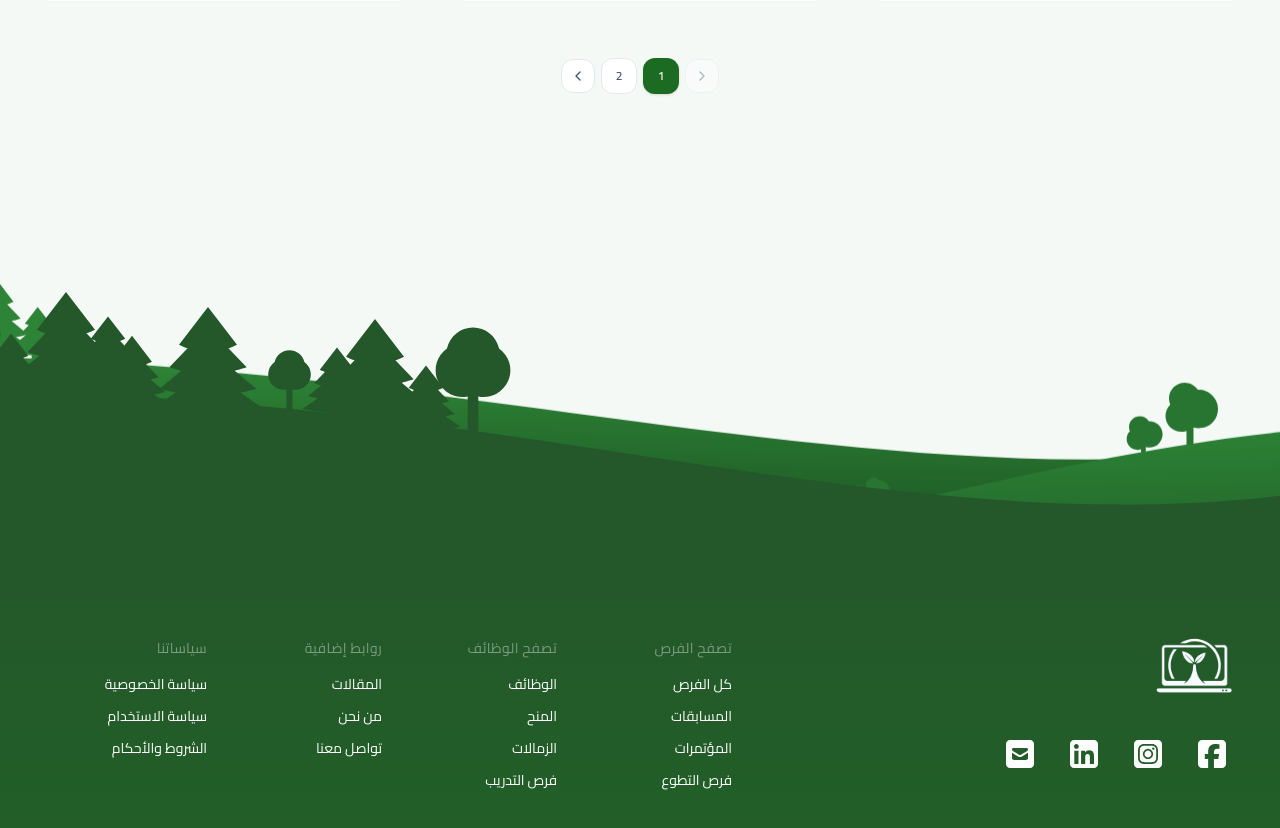
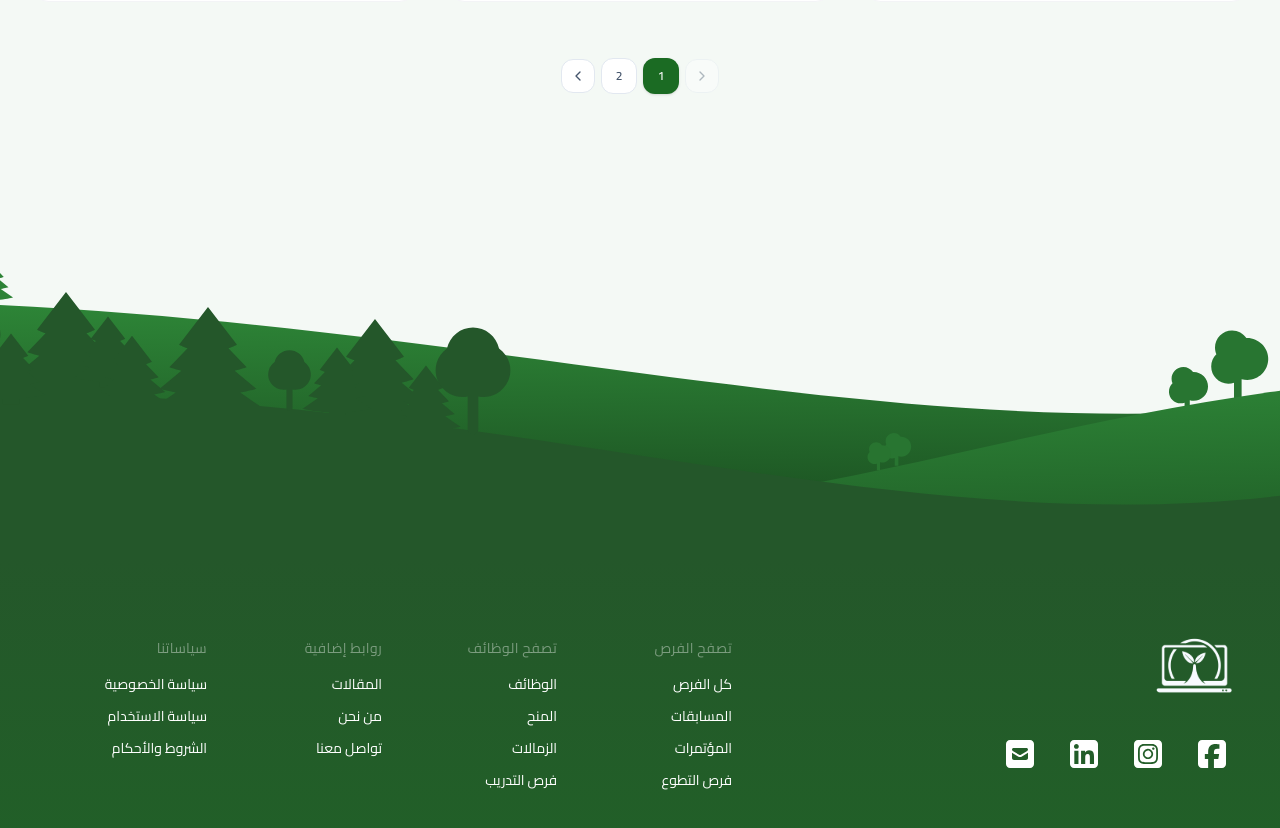
Before and after one commit to yasser8111/foras_khdra_task, a React (Vite) app: page / in a window 1280 px wide. Shown: the part 2220-3048 px from the top of the page. Built offline with nearby package versions, Linux system fonts and the light colour scheme.

Commit message:
fix bugs in footer & dashboard

```diff
--- a/src/components/Dashboard.jsx
+++ b/src/components/Dashboard.jsx
@@ -6,28 +6,18 @@ import OpportunityCard from "./Card";
 import NoResults from "./NoResults";
 import opportunitiesData from "../data/opportunities.json";
 
-// ==========================================
-// CONSTANTS
-// ==========================================
 const ITEMS_PER_PAGE = 12;
 
 export default function Dashboard() {
-  // ==========================================
-  // STATE DEFINITIONS
-  // ==========================================
   const [filteredOpportunities, setFilteredOpportunities] = useState(opportunitiesData);
   const [currentPage, setCurrentPage] = useState(1);
   const [searchBarKey, setSearchBarKey] = useState(0);
   const lenisRef = useRef(null);
 
-  // Store the Lenis instance for imperative scrolling
   useLenis((lenis) => {
     lenisRef.current = lenis;
   });
 
-  // ==========================================
-  // PAGINATION & DATA SLICING LOGIC
-  // ==========================================
   const totalPages = Math.ceil(filteredOpportunities.length / ITEMS_PER_PAGE);
 
   const displayedOpportunities = useMemo(() => {
@@ -35,18 +25,14 @@ export default function Dashboard() {
     return filteredOpportunities.slice(startIndex, startIndex + ITEMS_PER_PAGE);
   }, [filteredOpportunities, currentPage]);
 
-  // Automatically scroll to top whenever the page changes or filters alter the visible items
   useEffect(() => {
     if (lenisRef.current) {
-      lenisRef.current.scrollTo(0, { duration: 1.2 });
+      lenisRef.current.scrollTo(0, { immediate: true });
     } else {
-      window.scrollTo({ top: 0, behavior: "smooth" });
+      window.scrollTo({ top: 0, behavior: "auto" });
     }
   }, [currentPage, filteredOpportunities.length]);
 
-  // ==========================================
-  // EVENT HANDLERS
-  // ==========================================
   const handleFilterResults = useCallback((results) => {
     setFilteredOpportunities(results);
     setCurrentPage(1);
@@ -62,12 +48,8 @@ export default function Dashboard() {
     setCurrentPage(pageNumber);
   };
 
-  // ==========================================
-  // RENDER UI
-  // ==========================================
   return (
     <div className="max-w-7xl mx-auto px-4 sm:px-6 lg:px-8">
-      {/* Header Section */}
       <div className="text-center mb-8">
         <h1 className="text-2xl sm:text-3xl font-juman font-bold text-brand-dark flex items-center justify-center gap-2">
           <span className="text-brand-green">🌱</span>
@@ -75,7 +57,6 @@ export default function Dashboard() {
         </h1>
       </div>
 
-      {/* Smart Filter/Search Input */}
       <SearchBar
         key={searchBarKey}
         opportunities={opportunitiesData}
@@ -84,7 +65,6 @@ export default function Dashboard() {
 
       {displayedOpportunities.length > 0 ? (
         <div className="flex flex-col items-center gap-8 mt-10 sm:mt-12">
-          {/* Opportunities Display Responsive Grid */}
           <div className="grid grid-cols-2 md:grid-cols-2 lg:grid-cols-3 gap-4 sm:gap-6 lg:gap-8 w-full animate-fade-in">
             {displayedOpportunities.map((opp) => (
               <OpportunityCard
@@ -98,10 +78,8 @@ export default function Dashboard() {
             ))}
           </div>
 
-          {/* Pagination Controls Footer UI */}
           {totalPages > 1 && (
             <div className="flex items-center justify-center gap-1.5 mt-6 dir-rtl">
-              {/* Previous Page Navigation Button */}
               <button
                 onClick={() => handlePageChange(currentPage - 1)}
                 disabled={currentPage === 1}
@@ -110,7 +88,6 @@ export default function Dashboard() {
                 <ChevronRight className="w-4 h-4" />
               </button>
 
-              {/* Numeric Intermediate Pages Buttons Mapper */}
               {Array.from({ length: totalPages }, (_, index) => {
                 const pageNum = index + 1;
                 const isCurrent = currentPage === pageNum;
@@ -129,7 +106,6 @@ export default function Dashboard() {
                 );
               })}
 
-              {/* Next Page Navigation Button */}
               <button
                 onClick={() => handlePageChange(currentPage + 1)}
                 disabled={currentPage === totalPages}
--- a/src/components/Footer.jsx
+++ b/src/components/Footer.jsx
@@ -60,8 +60,14 @@ export default function Footer() {
 
         if (rect.top <= viewportHeight) {
           const scrolledIntoView = viewportHeight - rect.top;
-          const factor = window.innerWidth < 640 ? 0.01 : 0.1;
-          setTranslateY(scrolledIntoView * factor);
+
+          // Fixed calculation logic to handle different standard mobile viewports smoothly
+          const isMobile = window.innerWidth < 640;
+          const factor = isMobile ? 0.05 : 0.1;
+          const maxTranslate = isMobile ? 25 : 80;
+
+          const calculatedTranslate = scrolledIntoView * factor;
+          setTranslateY(Math.min(calculatedTranslate, maxTranslate));
         }
       });
     };
@@ -77,11 +83,12 @@ export default function Footer() {
 
   return (
     <div ref={footerRef} className="w-full relative">
-      <div className="w-full overflow-hidden block relative h-[120px] sm:h-[400px]">
+      {/* Visual Panorama Svg Container Panel */}
+      <div className="w-full overflow-hidden block relative h-[140px] sm:h-[400px]">
         <img
           src="/assets/footer/footer-back.svg"
           alt="Background Layer"
-          className="w-full object-cover object-top h-[135%] sm:h-[115%] absolute inset-x-0 bottom-0 will-change-transform"
+          className="w-full object-cover object-top h-[140%] sm:h-[125%] absolute inset-x-0 bottom-0 will-change-transform"
           style={{ transform: `translateY(${translateY}px)` }}
         />
         <img
@@ -91,6 +98,7 @@ export default function Footer() {
         />
       </div>
 
+      {/* Main Structural Link Directory Wrapper Grid */}
       <footer
         className="bg-linear-to-t from-brand-green to-[#24572A] text-white py-20 overflow-hidden text-right select-none relative z-20"
         dir="rtl"
@@ -145,6 +153,7 @@ export default function Footer() {
             </div>
           </div>
 
+          {/* Large Typography Brand Layout Title Footer Banner */}
           <div className="pt-12 sm:pt-16 lg:pt-32 pb-4 flex flex-col items-center justify-center text-center overflow-hidden w-full select-none pointer-events-none">
             <h2 className="text-[11vw] font-black tracking-tighter leading-none text-white uppercase whitespace-nowrap">
               فــــرص خضــــراء
```
Also changed, not shown: 1 other file (tests, documents, lock files or other folders).
